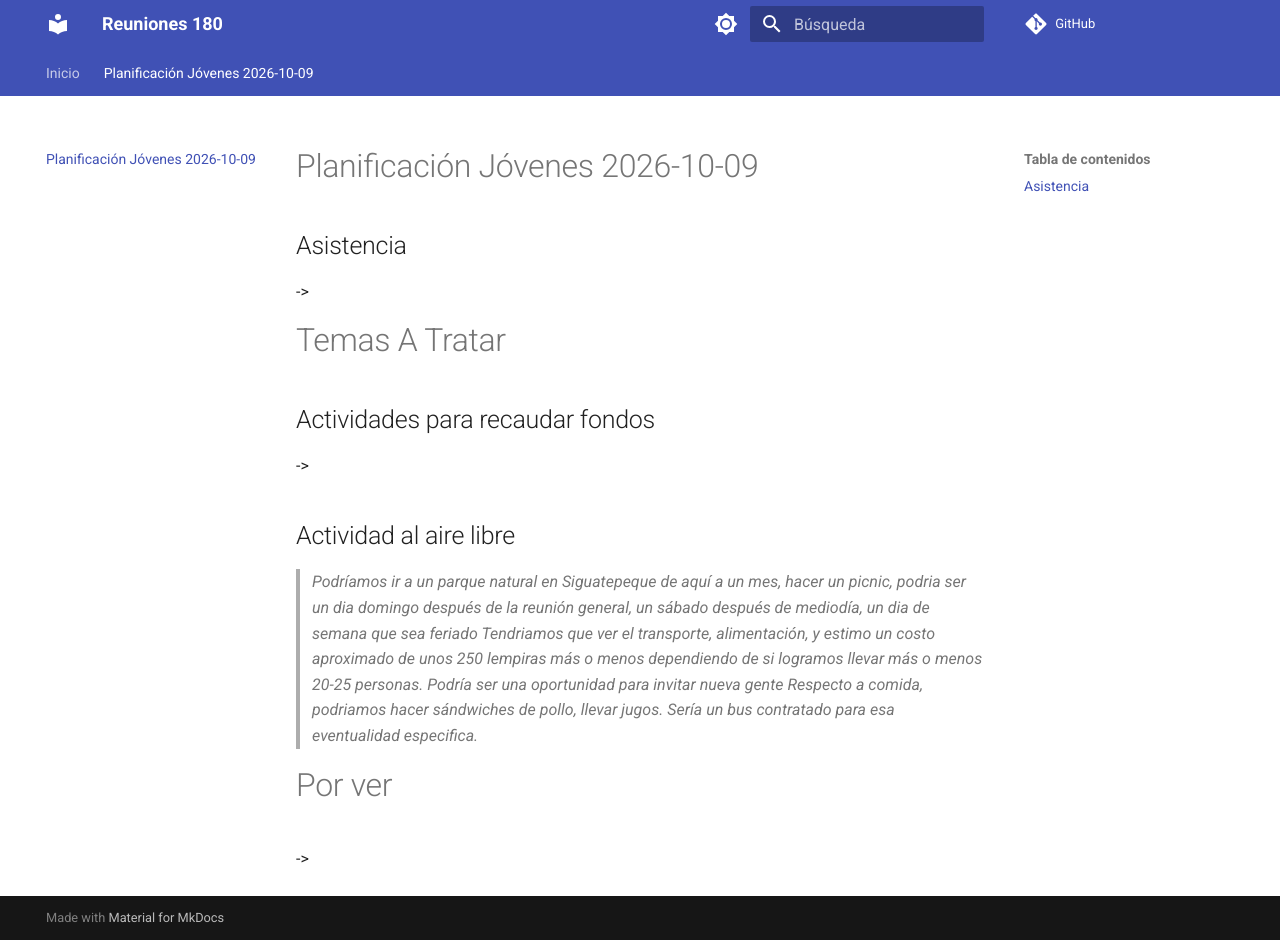
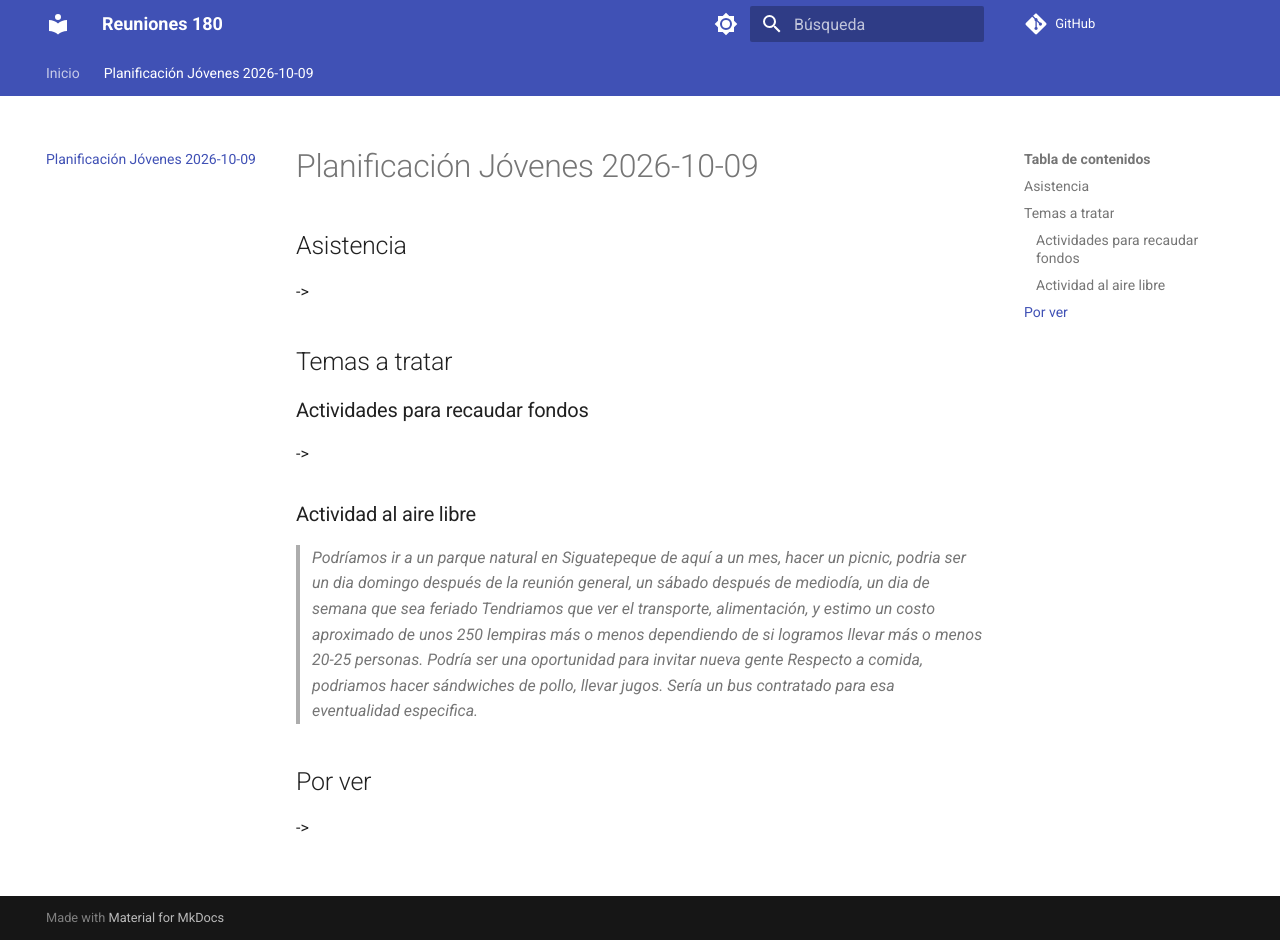
Before and after one commit to angelflorentino/reuniones-180, an MkDocs documentation site: the page built from docs/planificacion-jovenes-2026-10-09.md, in a window 1280 px wide and 940 px high. Built offline with MkDocs 1.6.1 and Material for MkDocs 9.7.7, drawn with Linux system fonts in a browser that asks for light colours; comment, search, counter and statistics services are not loaded.

Commit message:
Corrige jerarquia de titulos para TOC de Material

```diff
--- a/docs/planificacion-jovenes-2026-10-09.md
+++ b/docs/planificacion-jovenes-2026-10-09.md
@@ -11,13 +11,13 @@ tags:
 
 ->
 
-# Temas A Tratar
+## Temas a tratar
 
-## Actividades para recaudar fondos
+### Actividades para recaudar fondos
 
 ->
 
-## Actividad al aire libre
+### Actividad al aire libre
 
 >*Podríamos ir a un parque natural en Siguatepeque de aquí a un mes, hacer un picnic, podria ser un dia domingo después de la reunión general, un sábado después de mediodía, un dia de semana que sea feriado
 >Tendriamos que ver el transporte, alimentación, y estimo un costo aproximado de unos 250 lempiras más o menos dependiendo de si logramos llevar más o menos 20-25 personas. Podría ser una oportunidad para invitar nueva gente
@@ -26,6 +26,6 @@ tags:
 
 
 
-# Por ver
+## Por ver
 
 ->
```
Also changed, not shown: Planificación Jóvenes - 2026 10 09.md (+4 -4 lines).
